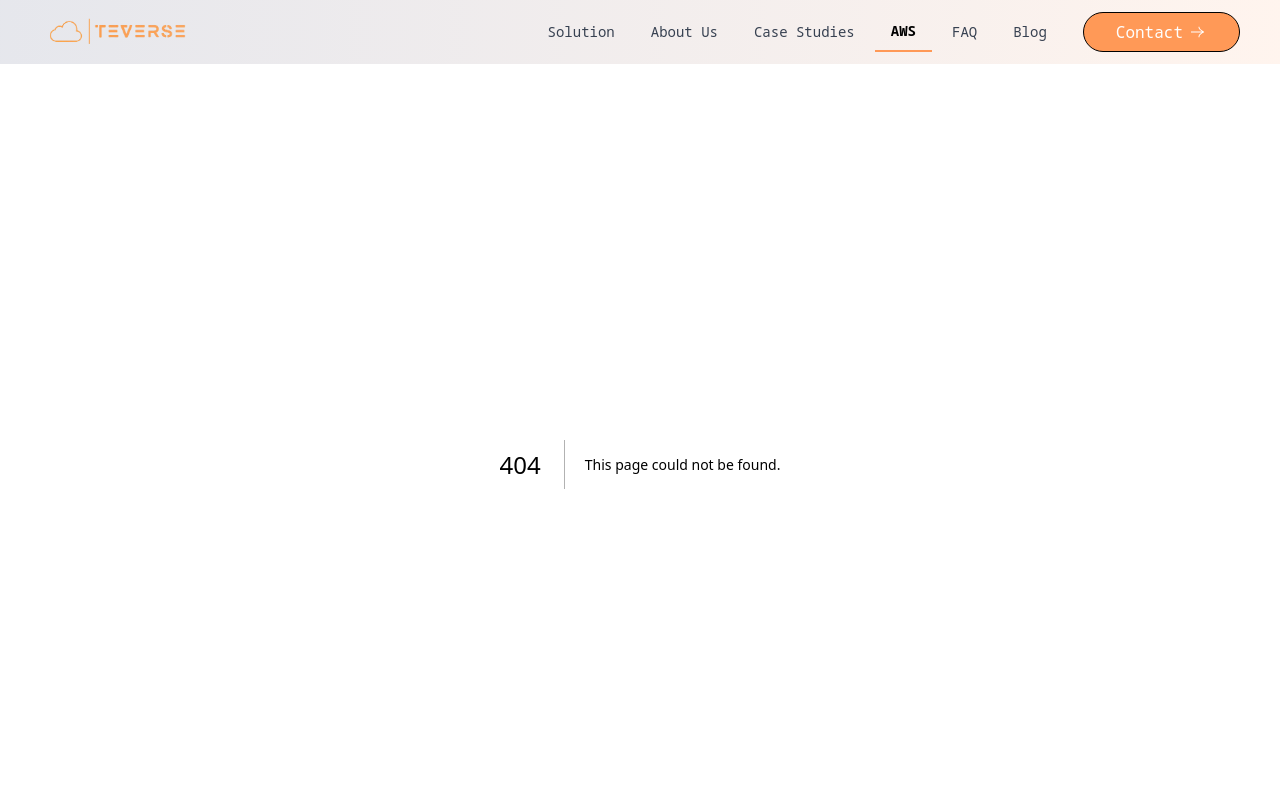
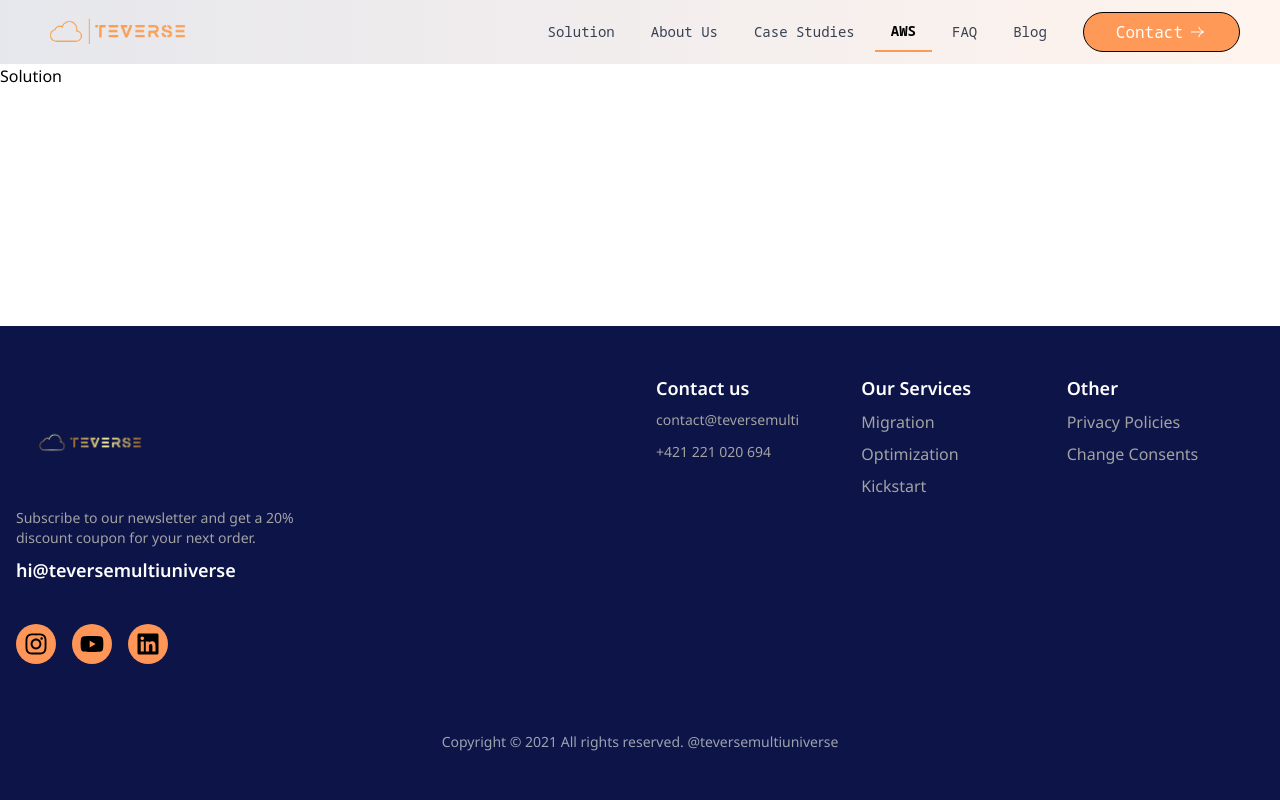
Before and after one commit to Lukman10a/web-agency, a Next.js app: page /aws/1 in a window 1280 px wide. Before the commit this address had no page. Shown: the top 800 px of the page. Built offline with nearby package versions, Linux system fonts and the light colour scheme.

Commit message:
update AWS

```diff
--- /dev/null
+++ b/src/pages/aws/[solution].tsx
@@ -0,0 +1,5 @@
+import React from "react";
+
+export default function Solution() {
+  return <div>Solution</div>;
+}
```
Also changed, not shown: src/pages/aws/index.tsx (renamed from src/pages/aws.tsx, +10 -10 lines).
